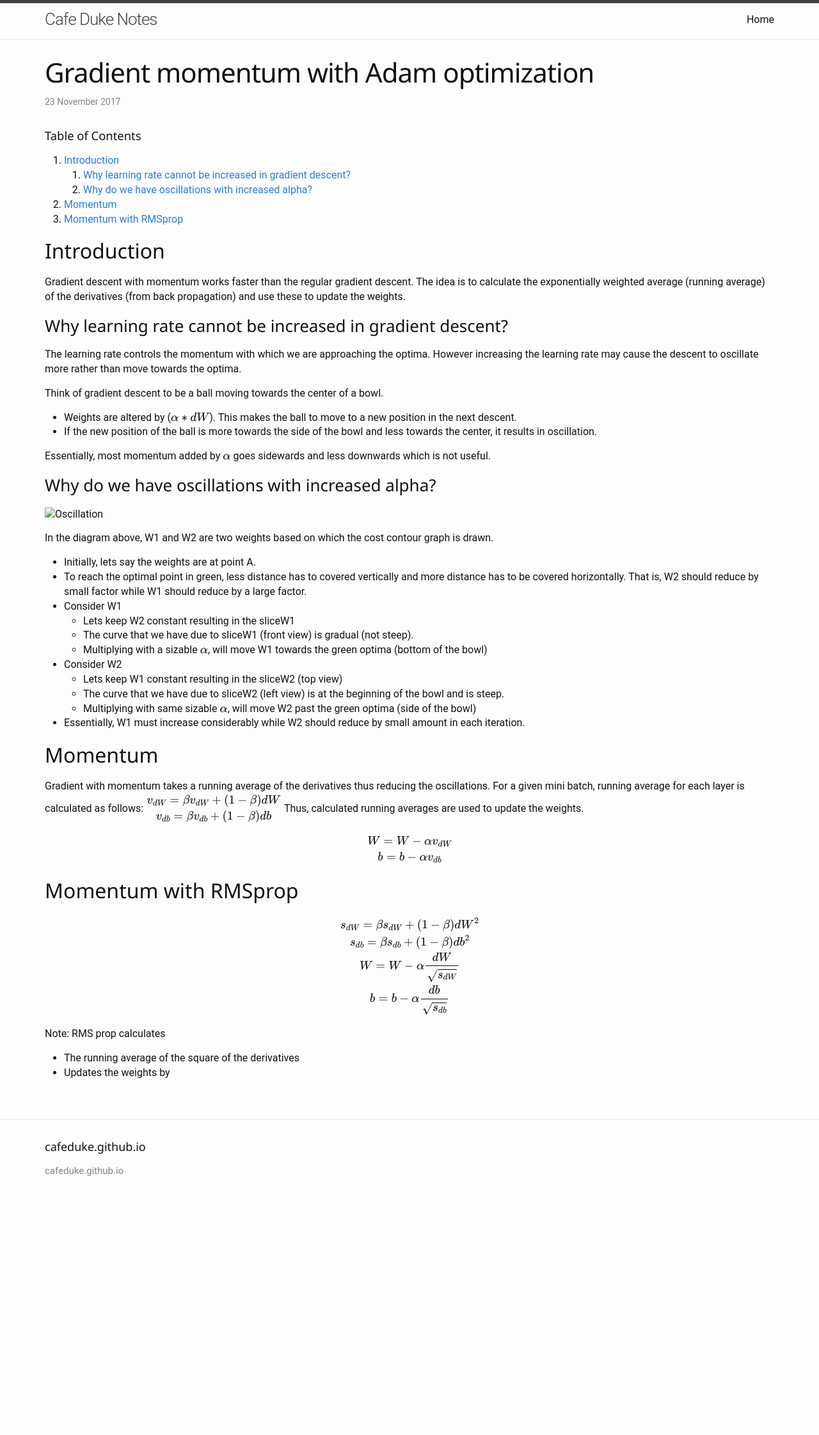
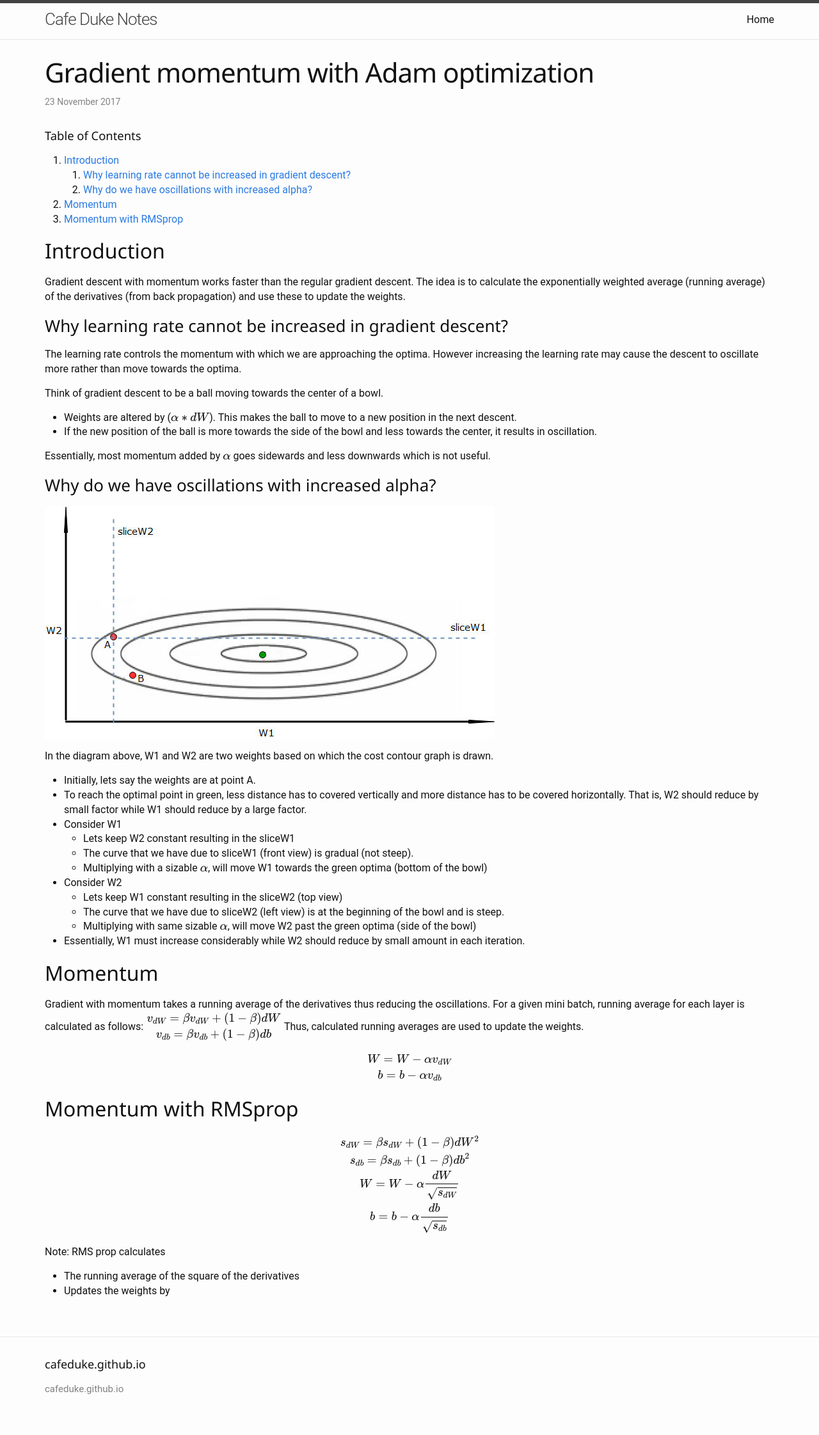
Before and after one commit to cafeduke/cafeduke.github.io, a Jekyll site: the page built from _posts/deeplearning/2017-11-23-gradient-momentum-with-adam.md, in a window 1280 px wide. Shown: the whole page at 64% size. Built offline with Jekyll 4.4.1, drawn with Linux system fonts in a browser that asks for light colours; formulas are drawn with MathJax 3; before the commit the page ends 1902 px from its top, so only the background shows below that.

Commit message:
modified:   _posts/deeplearning/2017-11-23-gradient-momentum-with-adam.md 	renamed:    _media/Oscillation.jpg -> assets/images/Oscillation.jpg

```diff
--- a/_posts/deeplearning/2017-11-23-gradient-momentum-with-adam.md
+++ b/_posts/deeplearning/2017-11-23-gradient-momentum-with-adam.md
@@ -25,7 +25,7 @@ Essentially, most momentum added by $$\alpha$$ goes sidewards and less downwards
 
 ## Why do we have oscillations with increased alpha?
 
-![Oscillation](/blob/master/_media/Oscillation.jpg)
+![Oscillation]({{"/assets/images/Oscillation.jpg" | absolute_url}})
 
 In the diagram above, W1 and W2 are two weights based on which the cost contour graph is drawn.
 
```
Also changed, not shown: other parts of _posts/deeplearning/2017-11-23-gradient-momentum-with-adam.md (+1 -1 lines), assets/images/Oscillation.jpg (renamed from _media/Oscillation.jpg).
